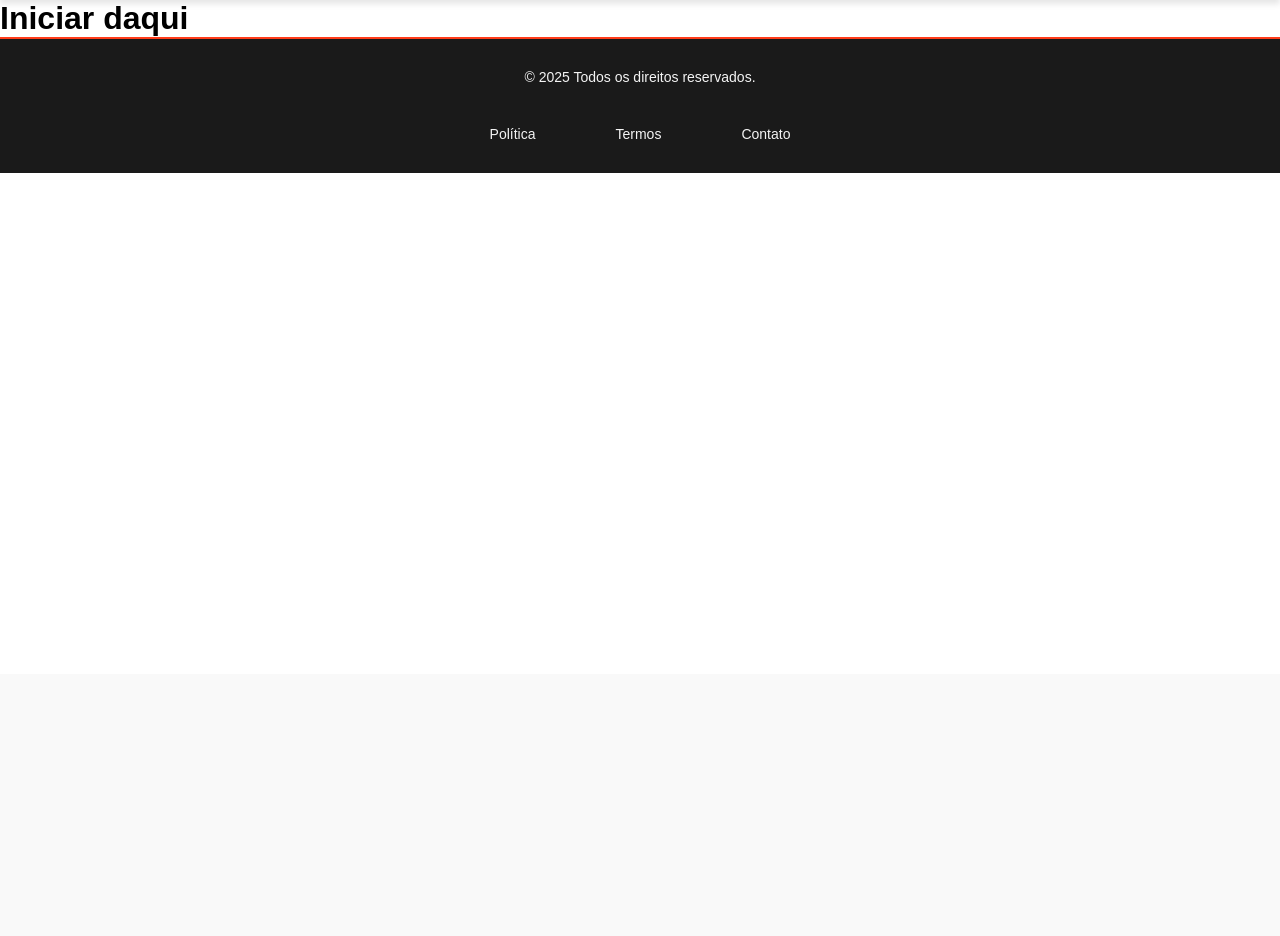
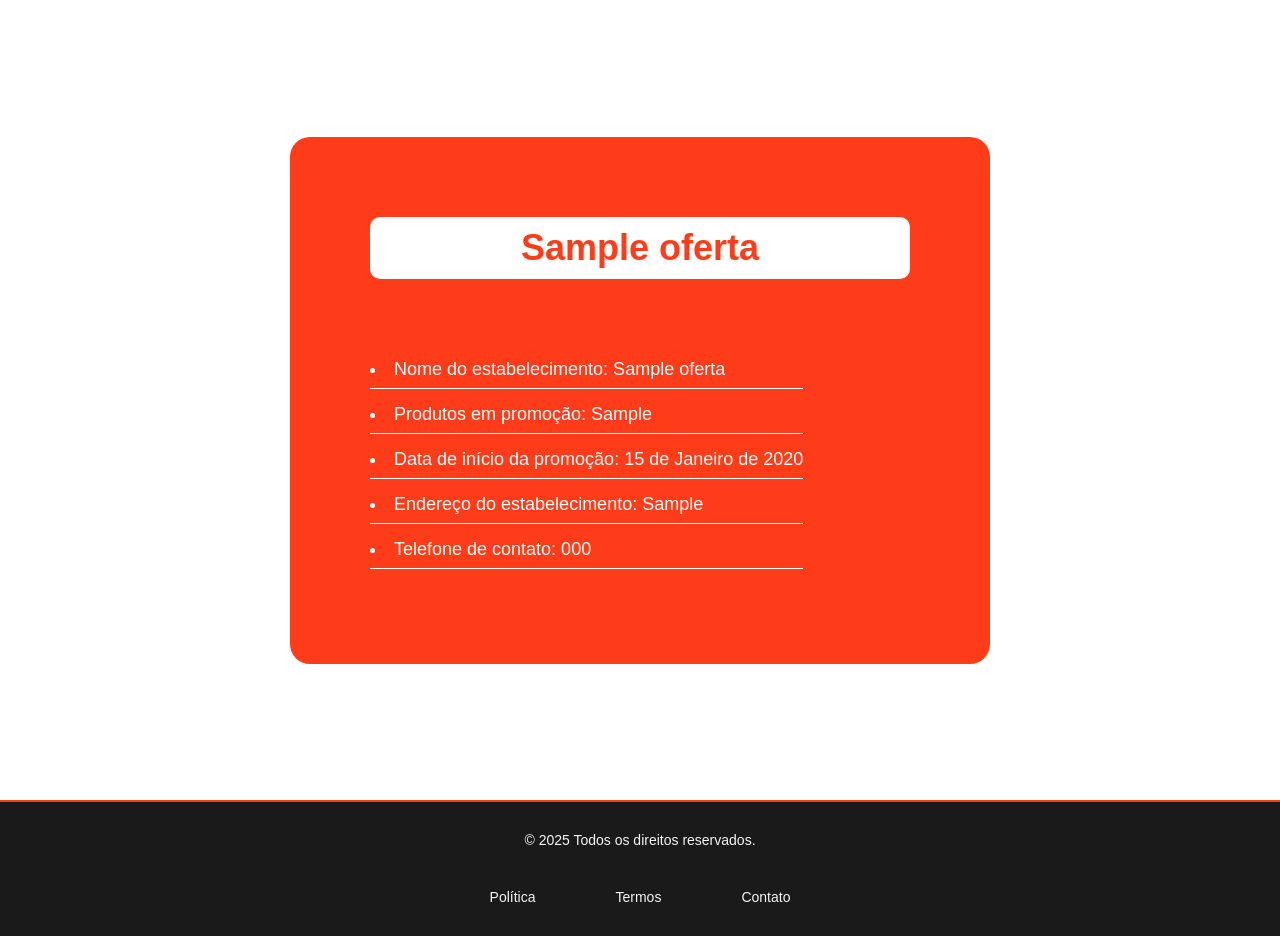
Before and after one commit to arthurrodriguessdev/site-promocoes, a Django app: template ofertas/templates/ofertas/detalhes_oferta.html in a window 1280 px wide. Shown: the part 126-1062 px from the top of the page. Before the commit the page ends 299 px from the top, so only its background shows below. Run offline with Django 5.2, Linux system fonts and the light colour scheme; the template is opened without the code that fills it: values that come from a table or form of the project are taken from there, others are empty; tables that the repository leaves empty hold one stand-in row (values such as "Sample post").

Commit message:
adicionando url dinamica e finalizando a pagina de detalhamento individual das ofertas

```diff
--- a/ofertas/static/css/style.css
+++ b/ofertas/static/css/style.css
@@ -170,3 +170,61 @@
     color: rgb(255, 60, 26);
     box-shadow: 0 4px 8px rgba(0,0,0,0.1);
 }
+
+.container-detalhe {
+    min-height: 100vh;
+    background-color: #ffffff;
+    display: flex;
+    flex-direction: column;
+    align-items: center;
+    justify-content: center;
+}
+
+.card-detalhes {
+    min-height: 500px;
+    display: flex;
+    flex-direction: column;
+    align-items: flex-start;
+    gap: 10px;
+    border-radius: 20px;
+    background-color: rgb(255, 60, 26);
+    padding: 80px;
+    width: 700px;
+    font-size: 18px;
+}
+
+.card-detalhes h2 {
+    background-color: #fff;
+    color: rgb(255, 60, 26);
+    border-radius: 10px;
+    padding: 10px;
+    text-align: center;
+    font-size: 36px;
+    width: 100%;
+    transition: all 0.3s ease;
+}
+
+.card-detalhes h2:hover{
+    background: rgb(255, 60, 26);
+    color: #fff;
+}
+
+.paragrafos-detalhes {
+    display: flex;
+    flex-direction: column;
+    gap: 10px;
+    margin-top: 70px;
+}
+
+.lista-info {
+
+    color: #fff; /* opcional: cor dos textos */
+    list-style-position: inside; /* bullets dentro da área do texto */
+}
+
+.lista-info li{
+    margin-bottom: 15px;
+    padding-bottom: 8px;
+    border-bottom: 1px solid #fff;
+
+}
--- a/ofertas/templates/ofertas/detalhes_oferta.html
+++ b/ofertas/templates/ofertas/detalhes_oferta.html
@@ -3,5 +3,20 @@
 {% block title %}Ofertas detalhadas{% endblock %}
 
 {% block content %}
-<h1>Iniciar daqui</h1>
+<section>
+    <div class="container-detalhe">
+        <div class="card-detalhes">
+            <h2>{{ detalhes.titulo_promocao }}</h2>
+            <div class="paragrafos-detalhes">
+                <ul class="lista-info">
+                    <li>Nome do estabelecimento: {{ detalhes.nome_supermercado }}</li>
+                    <li>Produtos em promoção: {{ detalhes.produtos_em_promocao }}</li>
+                    <li>Data de início da promoção: {{ detalhes.inicio_promocao }}</li>
+                    <li>Endereço do estabelecimento: {{ detalhes.endereco_supermercado }}</li>
+                    <li>Telefone de contato: {{ detalhes.numero_telefone }}</li>
+                </ul>
+            </div>
+        </div>
+    </div>
+</section>
 {% endblock %}
--- a/ofertas/templates/ofertas/index.html
+++ b/ofertas/templates/ofertas/index.html
@@ -12,7 +12,7 @@
       <div class="card">
         <h3>Supermercado {{ oferta.nome_supermercado }}</h3>
         <p>{{ oferta.produtos_em_promocao }}</p>
-        <a href="{% url 'detalhamento' %}" class="botao-ver-ofertas">Ver ofertas</a>
+        <a href="{% url 'detalhamento' id=oferta.id%}" class="botao-ver-ofertas">Ver ofertas</a>
       </div>
     {% endfor %}
     {% else %}
--- a/ofertas/urls.py
+++ b/ofertas/urls.py
@@ -3,5 +3,5 @@ from ofertas.views import index, detalhamento_oferta
 
 urlpatterns = [
     path('', index, name='index'),
-    path('detalhamento', detalhamento_oferta, name='detalhamento')
+    path('detalhamento/<int:id>', detalhamento_oferta, name='detalhamento')
 ]
```
Also changed, not shown: ofertas/views.py (+9 -3 lines).
